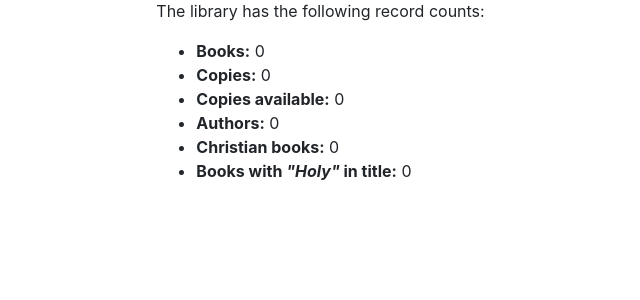
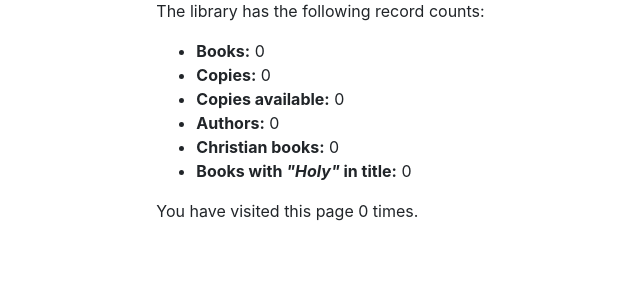
Before and after one commit to Harison-Mwangi/django, a Django app: page /catalog/ in a window 1280 px wide. Shown: the part 143-443 px from the top of the page, without its empty margins (72-712 px from the left). Run offline with Django 3.2, Linux system fonts and the light colour scheme; data that the repository does not hold is empty; some libraries are stand-ins or nearby versions.

Commit message:
Used sessions to track the number of homepage visits for anonymous users

```diff
--- a/django_projects/locallibrary/catalog/templates/index.html
+++ b/django_projects/locallibrary/catalog/templates/index.html
@@ -15,4 +15,6 @@
     <li><strong>Christian books:</strong> {{ num_christian_books }}</li>
     <li><strong>Books with <em>"Holy"</em> in title:</strong> {{ num_books_with_Holy_in_title }}</li>
   </ul>
+
+  <p>You have visited this page {{ num_visits }}{% if num_visits == 1 %} time{% else %} times{% endif %}.</p>
 {% endblock %}
--- a/django_projects/locallibrary/catalog/views.py
+++ b/django_projects/locallibrary/catalog/views.py
@@ -19,6 +19,10 @@ def index(request):
     num_christian_books = Book.objects.filter(genre__name__icontains='Christian').count()
     num_books_with_Holy_in_title = Book.objects.filter(title__icontains='Holy').count()
 
+    # Number of visits to this view, as counted in the session variable.
+    num_visits = request.session.get('num_visits', 0)
+    request.session['num_visits'] = num_visits + 1
+
     context = {
         'num_books': num_books,
         'num_instances': num_instances,
@@ -26,6 +30,7 @@ def index(request):
         'num_authors': num_authors,
         'num_christian_books': num_christian_books,
         'num_books_with_Holy_in_title': num_books_with_Holy_in_title,
+        'num_visits': num_visits,
     }
 
     # Render the HTML template index.html with the data in the context variable
```
